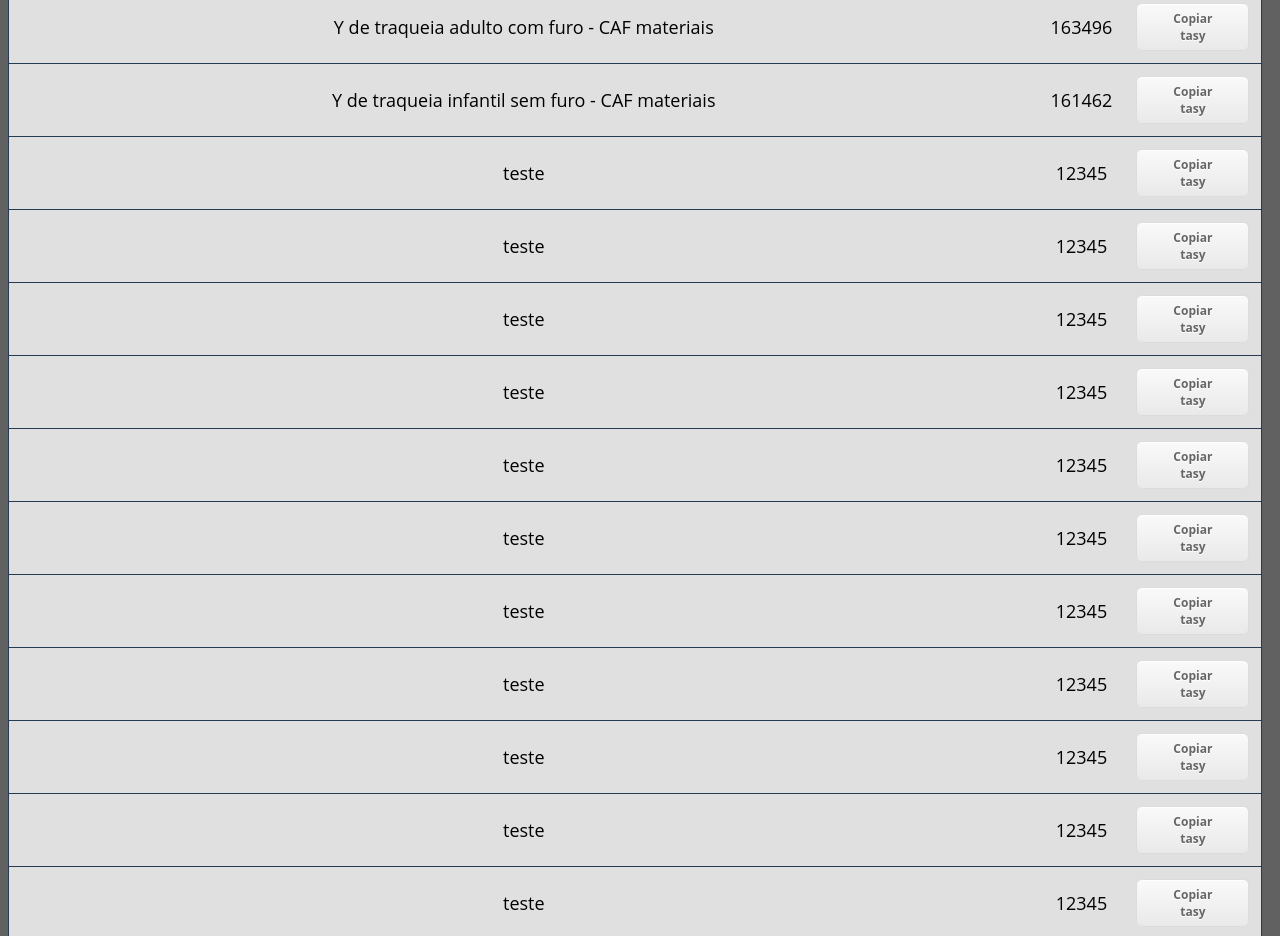
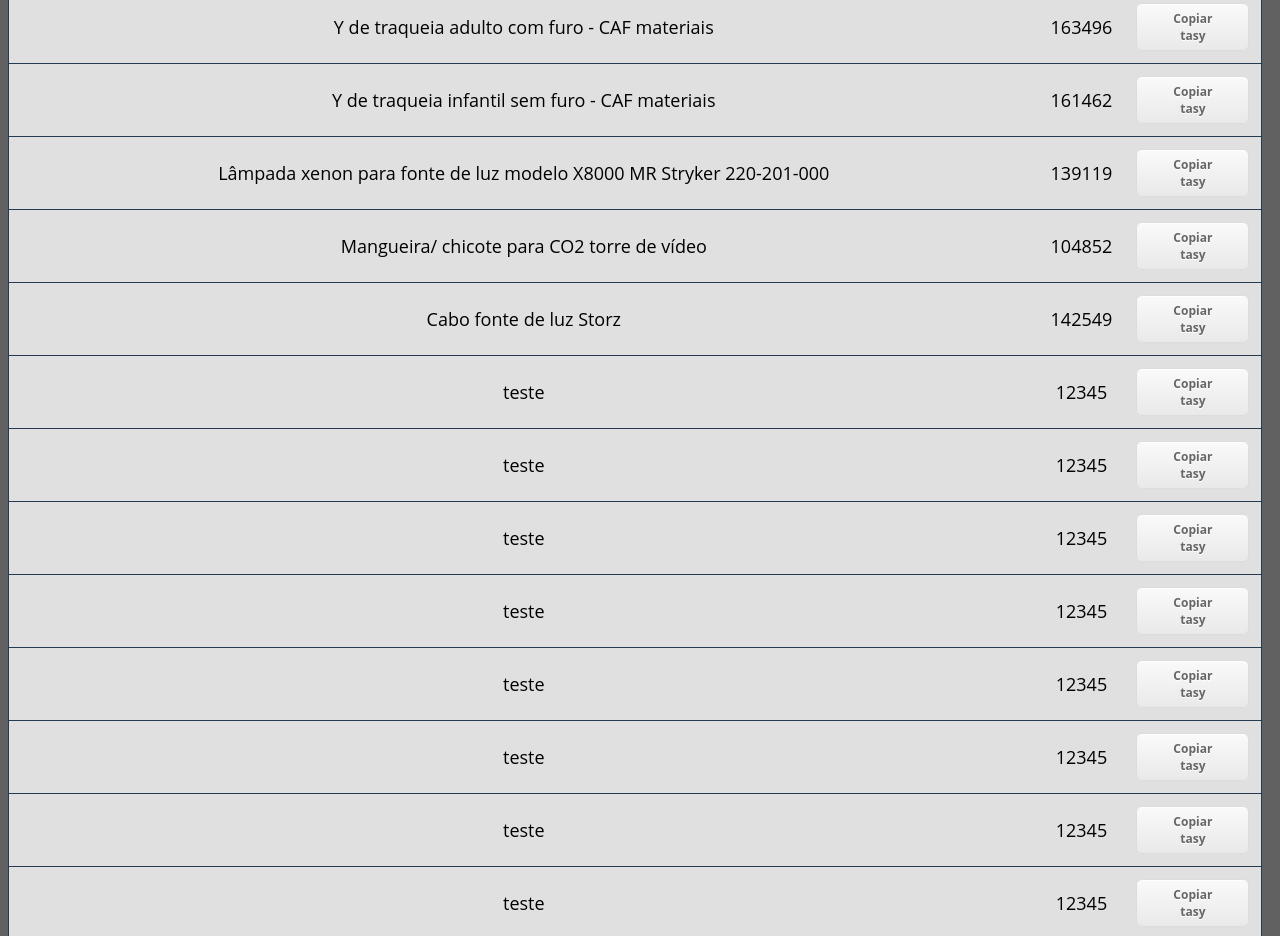
Before and after one commit to junior624/listatestetasy, a plain HTML site: page index.html in a window 1280 px wide. Shown: the part 8908-9844 px from the top of the page. Drawn offline with Linux system fonts and the light colour scheme.

Commit message:
adicionado itens

```diff
--- a/index.html
+++ b/index.html
@@ -740,18 +740,18 @@
         <td><button data-type="copy">Copiar tasy</button></td>
         </td>
       </tr><tr>
-        <td>teste</td>
-        <td data-type="cod">12345
+        <td>Lâmpada xenon para fonte de luz modelo X8000 MR Stryker 220-201-000</td>
+        <td data-type="cod">139119
         <td><button data-type="copy">Copiar tasy</button></td>
         </td>
       </tr><tr>
-        <td>teste</td>
-        <td data-type="cod">12345
+        <td>Mangueira/ chicote para CO2 torre de vídeo</td>
+        <td data-type="cod">104852
         <td><button data-type="copy">Copiar tasy</button></td>
         </td>
       </tr><tr>
-        <td>teste</td>
-        <td data-type="cod">12345
+        <td>Cabo fonte de luz Storz</td>
+        <td data-type="cod">142549
         <td><button data-type="copy">Copiar tasy</button></td>
         </td>
       </tr><tr>
```
